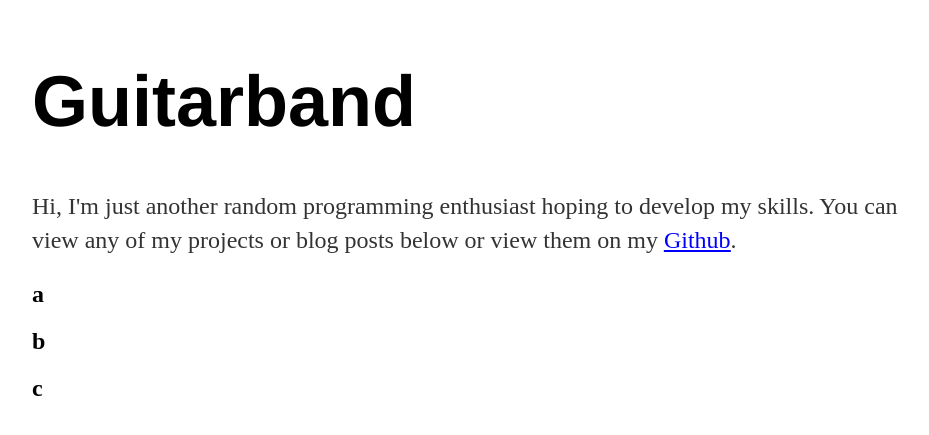
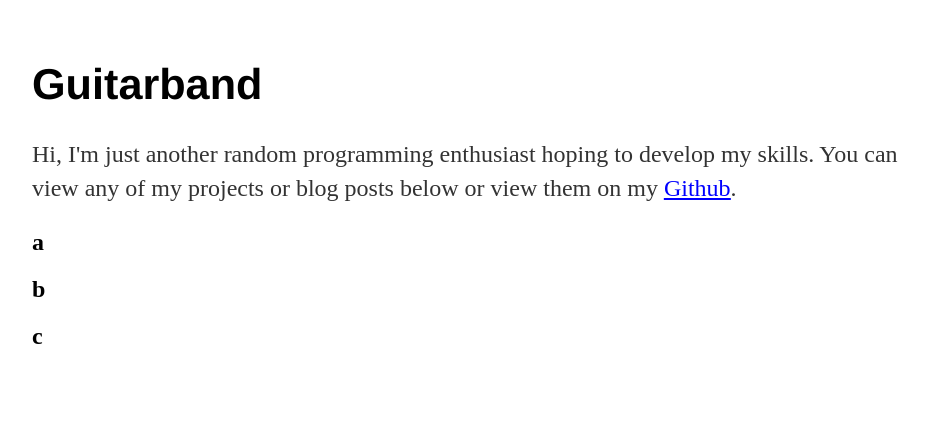
Before and after one commit to Guitarband/testwebsiteGuitarband.github.io, a Jekyll site: the page index.html, which Jekyll copies as it is, in a window 1280 px wide. Shown: the top 435 px of the page, without its empty margins (160-1089 px from the left). Built offline with Jekyll 4.4.1, drawn with Linux system fonts in a browser that asks for light colours.

Commit message:
Update styles.css

```diff
--- a/css/styles.css
+++ b/css/styles.css
@@ -43,7 +43,7 @@ ul.posts li {
 
 .heading {
     color: black;
-    font-size: 150%;
+    font-size: 90%;
 }
 
 .heading:hover {
```
